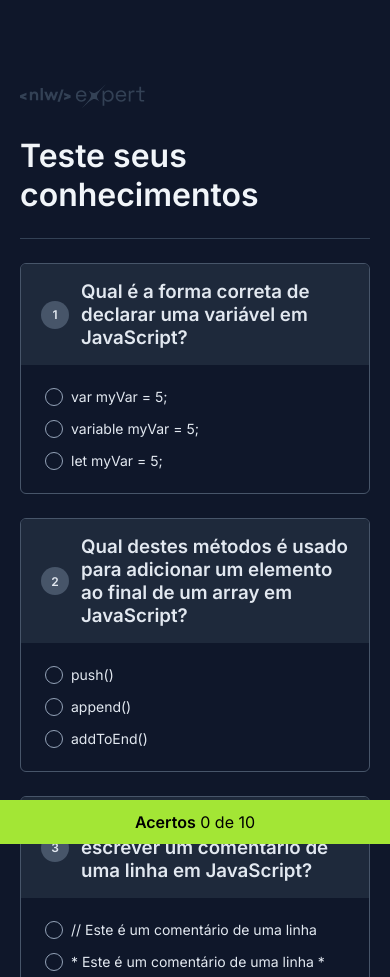
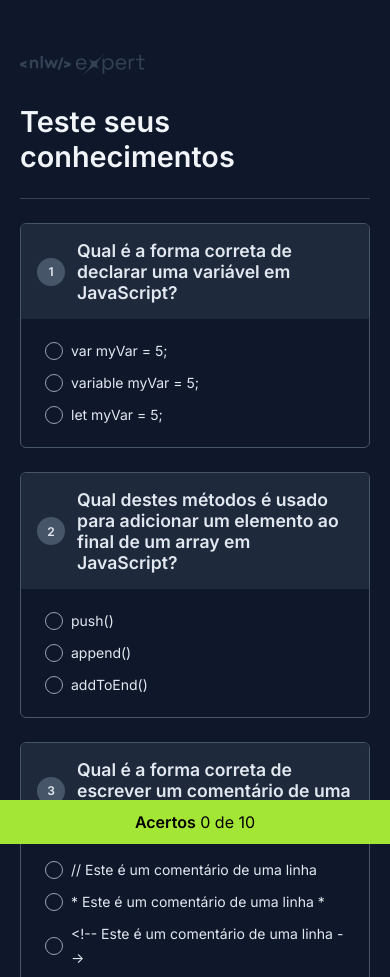
Before and after one commit to BrunoAlejandroDev/nlw-expert-front-end-quiz, a plain HTML site: page index.html in a window 390 px wide. Shown: the top 977 px of the page. Drawn offline with Linux system fonts and the light colour scheme.

Commit message:
responsividade do projeto

```diff
--- /dev/null
+++ b/assets/css/responsive.css
@@ -0,0 +1,11 @@
+/* MAX-WIDTH: 425PX */
+@media screen and (max-width: 450px) {
+    header h1 {
+        font-size: 1.8rem;
+    }
+
+    .quiz-item h3 {
+        padding: 16px 16px;
+        font-size: 1.1rem;
+    }
+}
--- a/assets/css/style.css
+++ b/assets/css/style.css
@@ -5,7 +5,7 @@ main {
 }
 
 header {
-    margin-top: 64px;
+    margin-top: 32px;
     padding-bottom: 24px;
     border-bottom: 1px solid #334155;
 }
--- a/index.html
+++ b/index.html
@@ -8,6 +8,7 @@
     <!-- Folha de estilo -->
     <link rel="stylesheet" href="./assets/css/reset.css">
     <link rel="stylesheet" href="./assets/css/style.css">
+    <link rel="stylesheet" href="./assets/css/responsive.css">
 
     <script src="./script/script.js" defer></script>
 </head>
```
